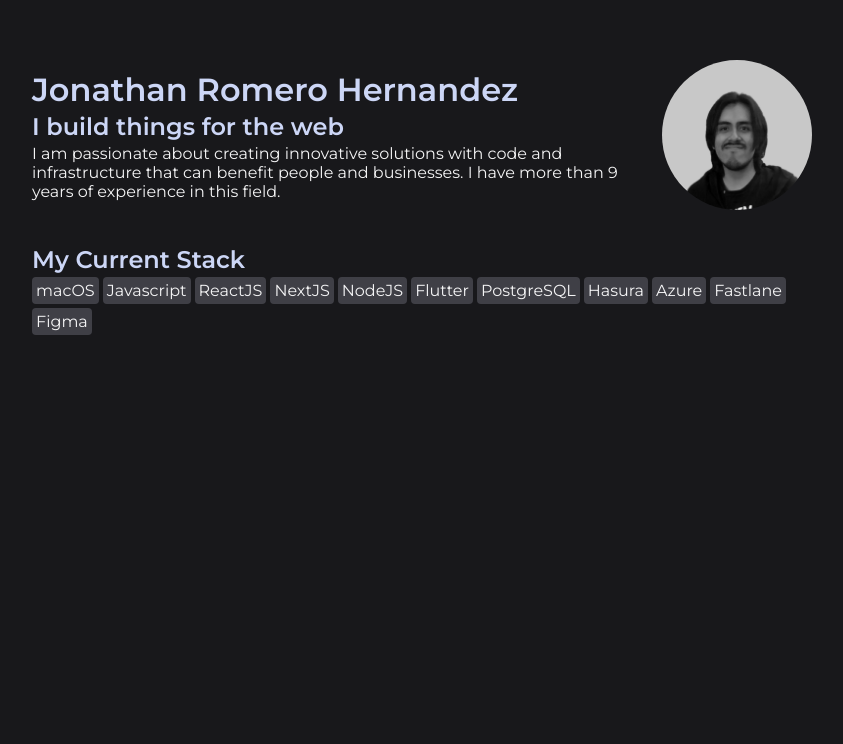
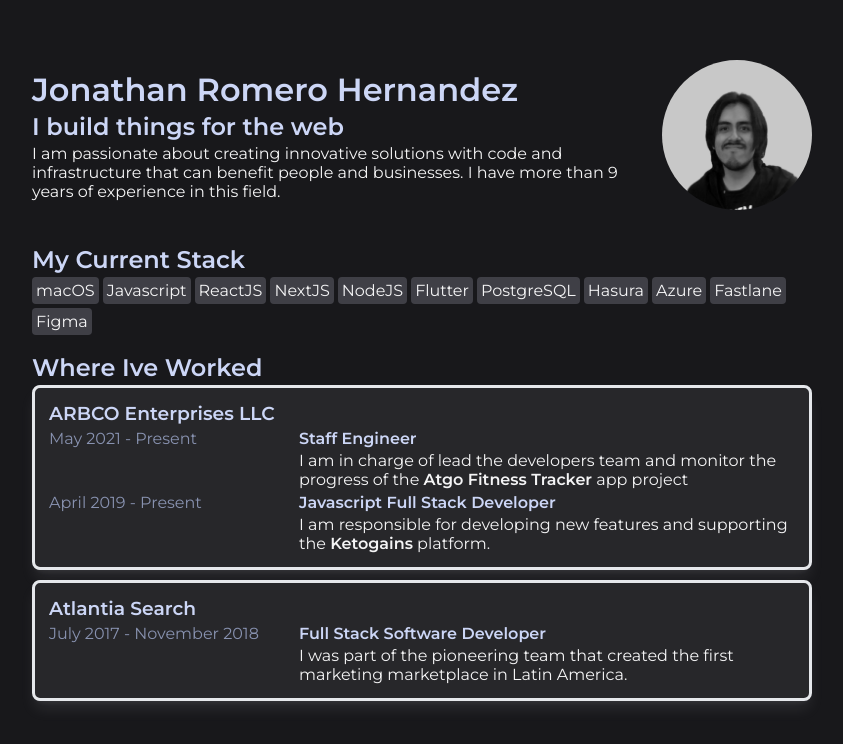
Before and after one commit to elMatadito/jonathanromero.com.mx, a Next.js app: page / in a window 1280 px wide. Shown: the top 744 px of the page, without its empty margins (218-1061 px from the left). Built offline with nearby package versions, Linux system fonts and the light colour scheme.

Commit message:
Add job list first version

```diff
--- a/src/components/CurrentStack/CurrentStack.styled.js
+++ b/src/components/CurrentStack/CurrentStack.styled.js
@@ -1,7 +1,7 @@
 import styled from 'styled-components';
 
 export const StackContainer = styled.div`
-
+  margin-bottom: 14px;
 `;
 
 export const StackChip = styled.span`
--- a/src/components/Jobs/Jobs.styled.js
+++ b/src/components/Jobs/Jobs.styled.js
@@ -10,7 +10,13 @@ export const Job = styled.div`
 
   .row{
     display: grid;
-    grid-template-columns: 250px 1fr;
+    grid-template-columns: 1fr;
     margin-top: 4px;
   }
+
+  @media screen and (min-width: 768px) {
+    .row{
+      grid-template-columns: 250px 1fr;
+    }
+  }
 `;
--- a/src/components/Jobs/index.js
+++ b/src/components/Jobs/index.js
@@ -6,40 +6,31 @@ const Jobs = () => {
     <>
       <h2>Where Ive Worked</h2>
       <Job>
-        <header>
-          <Image src="/images/works/ketogains.jpg" alt="keto" width={50} height={50} />
-          Crimsonguard
-        </header>
+        <h3>ARBCO Enterprises LLC</h3>
         <div className="row">
-          <div className="date">April 2019 - Present</div>
+          <div className="date">May 2021 - Present</div>
           <div className="description">
-            <p className="title">Staff Engineer</p>
-            <p>Work for Ketogains and Atgo Fitness Tracker projects</p>
+            <h4>Staff Engineer</h4>
+            <p>I am in charge of lead the developers team and monitor the progress of the <b>Atgo Fitness Tracker</b> app project</p>
           </div>
         </div>
         <div className="row">
           <div className="date">April 2019 - Present</div>
           <div className="description">
-            <p className="title">Staff Engineer</p>
-            <p>Work for Ketogains and Atgo Fitness Tracker projects</p>
+            <h4>Javascript Full Stack Developer</h4>
+            <p>I am responsible for developing new features and supporting the <b>Ketogains</b> platform.</p>
           </div>
         </div>
       </Job>
       <Job>
-        <h3>Staff Engineer </h3>
-        <p>May 2019 -  Present</p>
-        <ul>
-          <li>Deliver</li>
-          <li>Ketogains</li>
-        </ul>
-      </Job>
-      <Job>
-        <h3>Staff Engineer </h3>
-        <p>May 2019 -  Present</p>
-        <ul>
-          <li>Deliver</li>
-          <li>Ketogains</li>
-        </ul>
+        <h3>Atlantia Search</h3>
+        <div className="row">
+          <div className="date">July 2017 - November 2018</div>
+          <div className="description">
+            <h4>Full Stack Software Developer</h4>
+            <p>I was part of the pioneering team that created the first marketing marketplace in Latin America.</p>
+          </div>
+        </div>
       </Job>
     </>
   )
--- a/src/components/Layout/index.js
+++ b/src/components/Layout/index.js
@@ -8,7 +8,7 @@ const Layout = () => {
     <Main>
       <Header />
       <CurrentStack />
-      {/* <Jobs /> */}
+      <Jobs />
     </Main>
   )
 };
--- a/src/styles/Global.scss
+++ b/src/styles/Global.scss
@@ -14,7 +14,9 @@ body {
 }
 
 h1,
-h2 {
+h2,
+h3,
+h4 {
   color: #ccd6f6;
   margin-bottom: 3px;
   ;
```
